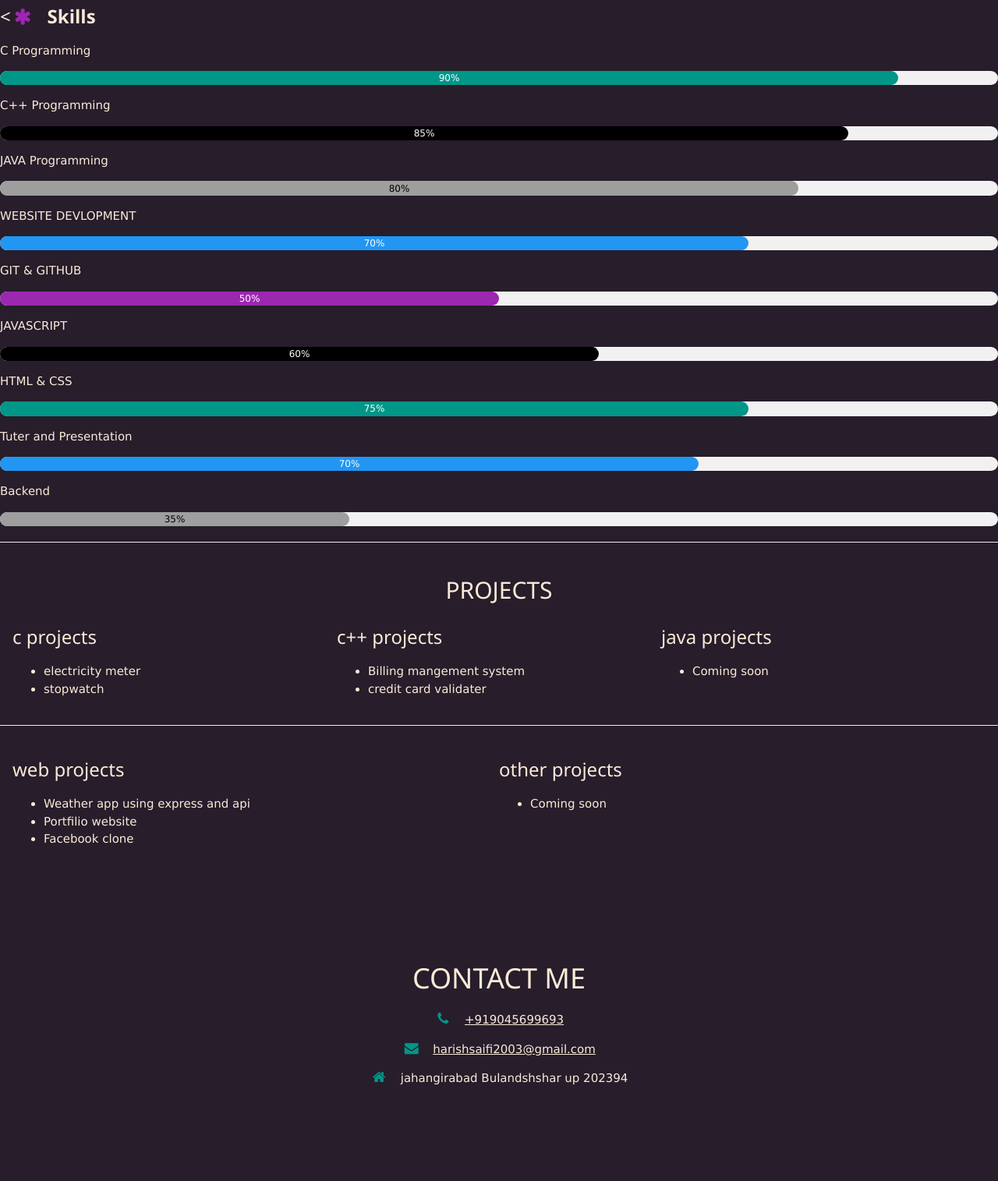
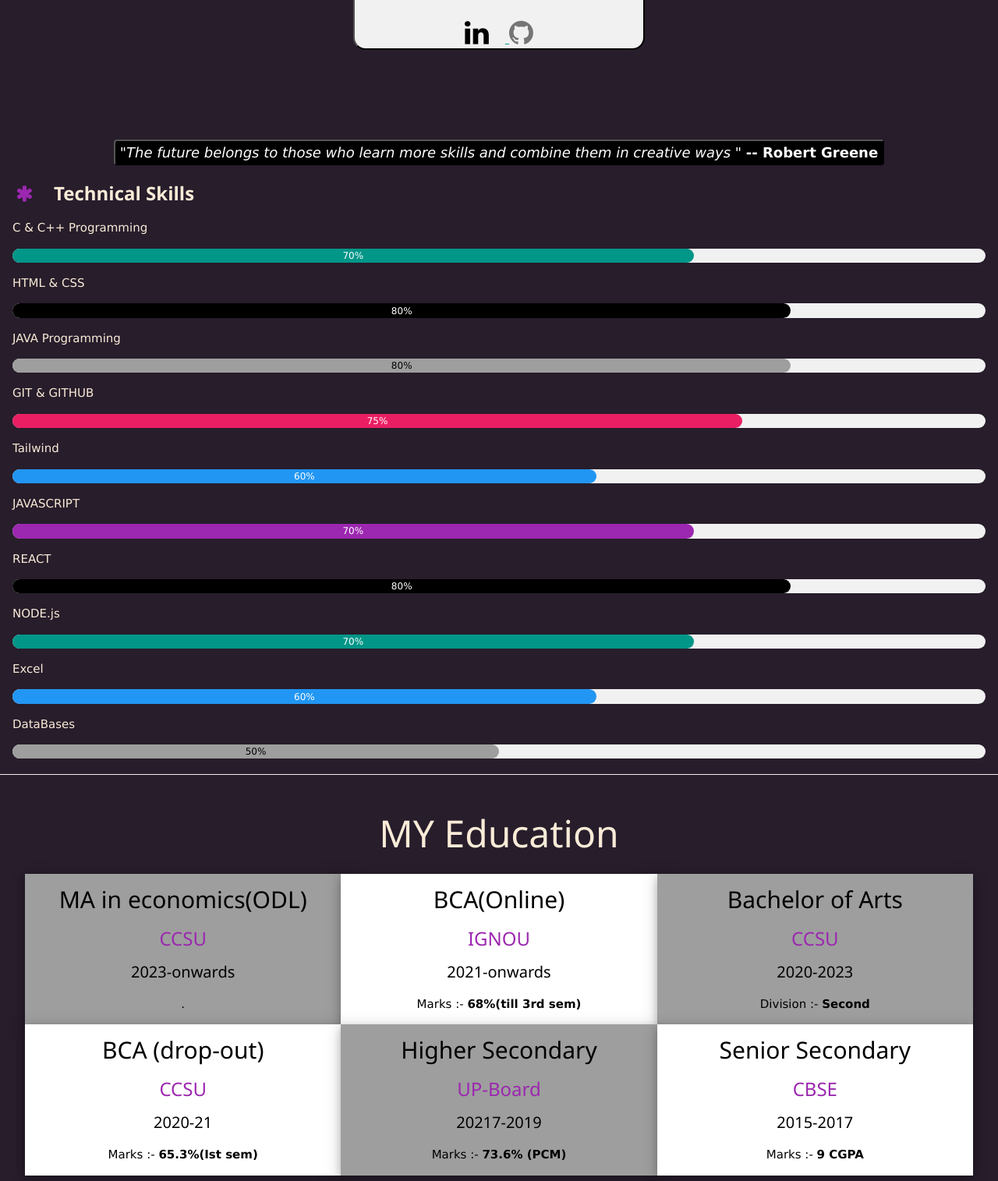
Before and after one commit to arishsaifi/hs, a plain HTML site: page index.html in a window 1280 px wide. Shown: the part 1205-2720 px from the top of the page at 78% size. Drawn offline with nearby package versions, Linux system fonts and the light colour scheme.

Commit message:
Project update

```diff
--- a/index.html
+++ b/index.html
@@ -37,17 +37,22 @@
     </div>
     <div class="space"></div>
 
+
     <div class="main w3-container" id="about">
-    <h1> ABOUT ME</h1>
+        <h1 style="font-weight: 700; font-size:xx-large;"> ABOUT ME</h1>
         <div class="w3-third">
-        <img src="images/harish.jpg" alt="" class="w3-round"style="height: 350px;">
+            <img src="images/harish.jpg" alt="" class="w3-round" style="height: 350px;">
         </div>
         <div class="w3-twothird">
             <p>
-          <br><br> &nbsp;&nbsp;&nbsp;&nbsp;&nbsp;  I am Harish saifi . i am a student of BA-IIIrd and BCA-IInd.I am learning FULLSTACK DEVLOPMENT.I use a creative approach to problem solving.I am a dependable person who is great at time management.I am always energetic and eager to learn new skills.
+                <br><br> &nbsp;&nbsp;&nbsp;&nbsp;&nbsp; I am Harish saifi .I am a FULLSTACK DEVLOPER USING MERN.I use a
+                creative approach to problem solving.I am a dependable person who is great at time management.I am
+                always energetic and eager to learn new skills.
             </p>
-        <p><br>  </p>
-        <p>&nbsp;&nbsp;&nbsp;&nbsp;&nbsp;&nbsp;  I love phography and play games.I am a quick and self learner. Creative, sharp-minded person with leadership & coaching skills. Strong time-management skills and work ethic. Revenue- and results-driven.</p>
+            <p><br> </p>
+            <p>&nbsp;&nbsp;&nbsp;&nbsp;&nbsp;&nbsp; I love phography and play games.I am a quick and self learner.
+                Creative, sharp-minded person with leadership & coaching skills. Strong time-management skills and work
+                ethic. Revenue- and results-driven.</p>
         </div>
     </div>
 
@@ -60,58 +65,121 @@
     </div>
     <div class="space5"></div>
     <div class=" w3-center">
+        <button class="w3-button-center  w3-round-xlarge w3-text-teal w3-light-grey w3-border-teal;"><b>
+                <p>Please,Check my Github and Linkedin Acc.</p><br />
+                <a href="https://www.linkedin.com/in/arishsaifi">
+                    <i class="fa fa-linkedin w3-hover-opacity w3-text-black w3-xxlarge"></i></a>
+                &nbsp;&nbsp;&nbsp;<a href="https://github.com/arishsaifi">
+                    <i class="fa fa-github w3-hover-opacity w3-text-grey w3-xxlarge"></i></a>
+            </b> </button>
+        </b> </button>
+
+        <br />
+
+    </div>
+    <div class="space5"></div>
+    <div class=" w3-center">
         <button class="w3-button-center w3-large w3-round w3-black w3-border-purple;"><i> "The future belongs to those
                 who learn more skills and combine them in creative ways "</i>
             <b>-- Robert Greene</b> </button>
     </div>
-    <div>
+    <div class="w3-margin w3-margin-right w3-margin-left">
         <p class="w3-large">
         <h3>
-            <<b><i class="fa fa-asterisk fa-fw w3-margin-right w3-text-purple"></i>Skills
+            <b><i class="fa fa-asterisk fa-fw w3-margin-right w3-text-purple"></i> Technical <b>Skills</b>
         </h3></b></p>
-        <p>C Programming</p>
+        <p>C & C++ Programming</p>
         <div class="w3-light-grey w3-round-xlarge w3-small">
-            <div class="w3-container w3-center w3-round-xlarge w3-teal" style="width:90%">90%</div>
+            <div class="w3-container w3-center w3-round-xlarge w3-teal" style="width:70%">70%</div>
         </div>
-        <p>C++ Programming</p>
+        <p>HTML & CSS</p>
         <div class="w3-light-grey w3-round-xlarge w3-small">
-            <div class="w3-container w3-center w3-round-xlarge w3-black" style="width:85%">
-                <div class="w3-center w3-text-white">85%</div>
+            <div class="w3-container w3-center w3-round-xlarge w3-black" style="width:80%">
+                <div class="w3-center w3-text-white">80%</div>
             </div>
         </div>
         <p>JAVA Programming</p>
         <div class="w3-light-grey w3-round-xlarge w3-small">
             <div class="w3-container w3-center w3-round-xlarge w3-grey" style="width:80%">80%</div>
         </div>
-        <p>WEBSITE DEVLOPMENT</p>
-        <div class="w3-light-grey w3-round-xlarge w3-small">
-            <div class="w3-container w3-center w3-round-xlarge w3-blue" style="width:75%">70%</div>
-        </div>
         <p>GIT & GITHUB</p>
         <div class="w3-light-grey w3-round-xlarge w3-small">
-            <div class="w3-container w3-center w3-round-xlarge w3-purple" style="width:50%">50%</div>
+            <div class="w3-container w3-center w3-round-xlarge w3-pink" style="width:75%">75%</div>
+        </div>
+        <p>Tailwind</p>
+        <div class="w3-light-grey w3-round-xlarge w3-small">
+            <div class="w3-container w3-center w3-round-xlarge w3-blue" style="width:60%">60%</div>
         </div>
         <p>JAVASCRIPT</p>
         <div class="w3-light-grey w3-round-xlarge w3-small">
-            <div class="w3-container w3-center w3-round-xlarge w3-black" style="width:60%">
-                <div class="w3-center w3-text-white">60%</div>
+            <div class="w3-container w3-center w3-round-xlarge w3-purple" style="width:70%">70%</div>
+        </div>
+        <p>REACT</p>
+        <div class="w3-light-grey w3-round-xlarge w3-small">
+            <div class="w3-container w3-center w3-round-xlarge w3-black" style="width:80%">
+                <div class="w3-center w3-text-white">80%</div>
             </div>
         </div>
-        <p>HTML & CSS</p>
+        <p>NODE.js</p>
         <div class="w3-light-grey w3-round-xlarge w3-small">
-            <div class="w3-container w3-center w3-round-xlarge w3-teal" style="width:75%">75%</div>
+            <div class="w3-container w3-center w3-round-xlarge w3-teal" style="width:70%">70%</div>
         </div>
-        <p>Tuter and Presentation</p>
+        <p>Excel</p>
         <div class="w3-light-grey w3-round-xlarge w3-small">
-            <div class="w3-container w3-center w3-round-xlarge w3-blue" style="width:70%">70%</div>
+            <div class="w3-container w3-center w3-round-xlarge w3-blue" style="width:60%">60%</div>
         </div>
-        <p>Backend</p>
+        <p>DataBases</p>
         <div class="w3-light-grey w3-round-xlarge w3-small">
-            <div class="w3-container w3-center w3-round-xlarge w3-grey" style="width:35%">35%</div>
+            <div class="w3-container w3-center w3-round-xlarge w3-grey" style="width:50%">50%</div>
         </div>
     </div>
     <hr class="hr">
-    <div class="w3-container " id="projects">
+    <div class="w3-container " id="education">
+        <h2 style="text-align: center;" class="w3-text-rey w3-xxxlarge"> MY Education</h2>
+        <div class="w3-margin ">
+            <div class="w3-card-4 w3-third w3-grey w3-center">
+                <h2 class="">MA in economics(ODL)</h2>
+                <h3 class="w3-text-purple">CCSU</h3>
+                <h4>2023-onwards</h4>
+                <p>. <span><b></b></span> </p>
+            </div>
+            <div class="w3-card-4 w3-third w3-white w3-center">
+                <h2 class="w3-text-black">BCA(Online)</h2>
+                <h3 class="w3-text-purple">IGNOU</h3>
+                <h4>2021-onwards</h4>
+                <p>Marks  :- <span><b> 68%(till 3rd sem)</b></span> </p>
+            </div>
+            <div class="w3-card-4 w3-third w3-grey w3-center ">
+                <h2 class="">Bachelor of Arts</h2>
+                <h3 class="w3-text-purple">CCSU</h3>
+                <h4>2020-2023</h4>
+                <p>Division  :-  <span><b> Second</b></span> </p>
+            </div>
+        </div>
+        <div class="w3-margin">
+            <div class="w3-card-4 w3-third w3-white w3-center">
+                <h2 class="">BCA (drop-out)</h2>
+                <h3 class="w3-text-purple">CCSU</h3>
+                <h4>2020-21</h4>
+                <p> Marks  :-  <span><b> 65.3%(Ist sem)</b></span> </p>
+            </div>
+            <div class="w3-card-4 w3-third w3-grey w3-center">
+                <h2 class="">Higher Secondary </h2>
+                <h3 class="w3-text-purple">UP-Board</h3>
+                <h4>20217-2019</h4>
+                <p>Marks :-  <span><b> 73.6% (PCM)</b></span> </p>
+            </div>
+            <div class="w3-card-4 w3-third w3-white w3-center">
+                <h2 class="w3-text-black">Senior Secondary </h2>
+                <h3 class="w3-text-purple">CBSE</h3>
+                <h4>2015-2017</h4>
+                <p>Marks :-  <span><b> 9 CGPA</b></span> </p>
+            </div>
+        </div>
+
+
+    </div>
+    <!-- <div class="w3-container " id="projects">
         <h2 style="text-align: center;">PROJECTS</h2>
         <div class="w3-third">
             <h3>c projects</h3>
@@ -135,9 +203,9 @@
                 <li>Coming soon </li>
             </ul>
         </div>
-    </div>
-    <hr class=" hr">
-            <div class="w3-container">
+    </div> -->
+    <!-- <hr class=" hr"> -->
+    <!-- <div class="w3-container">
                 <div class="w3-half">
                     <h3>web projects</h3>
                     <ul>
@@ -153,7 +221,7 @@
                         <li>Coming soon </li>
                     </ul>
                 </div>
-            </div>
+            </div> -->
     <div class="space"></div>
 
     <div class="w3-container w3-center" id="contact">
@@ -163,8 +231,7 @@
             <p><i class="fa fa-phone fa-fw w3-margin-right w3-large w3-text-teal"></i>+919045699693</p>
         </a>
         <a href="mailto:harishsaifi2003@gmail.com">
-                    <p><i
-                            class="fa fa-envelope fa-fw w3-margin-right w3-large w3-text-teal"></i>harishsaifi2003@gmail.com
+            <p><i class="fa fa-envelope fa-fw w3-margin-right w3-large w3-text-teal"></i>harishsaifi2003@gmail.com
             </p>
         </a>
         <p><i class="fa fa-home fa-fw w3-margin-right w3-large w3-text-teal"></i>jahangirabad Bulandshshar up
@@ -175,15 +242,12 @@
     <div class="space"></div>
     <footer class="w3-content w3-padding-64 w3-text-purple w3-xxxlarge w3-center">
         <h3 style="text-align: center; color:white;">-: Connect me on :-</h3>
-                <a href="https://www.facebook.com/harishsaifi01"> <i
-                        class="fa fa-facebook-official w3-hover-opacity"></i></a>
-                <a href="https://www.instagram.com/im.saifi.arish/"> <i
-                        class="fa fa-instagram w3-hover-opacity"></i></a>
+        <a href="https://www.facebook.com/harishsaifi01"> <i class="fa fa-facebook-official w3-hover-opacity"></i></a>
+        <a href="https://www.instagram.com/im.saifi.arish/"> <i class="fa fa-instagram w3-hover-opacity"></i></a>
         <a href="https://wa.link/6211co"> <i class="fa fa-whatsapp w3-hover-opacity"></i></a>
         <!-- <i class="fa fa-pinterest-p w3-hover-opacity"></i> -->
         <a href="https://twitter.com/harish_saifi_10"> <i class="fa fa-twitter w3-hover-opacity"></i></a>
-                <a
-                    href="https://www.linkedin.com/in/harish-saifi-6b64401b6/?trk=public_profile_browsemap&originalSubdomain=in">
+        <a href="https://www.linkedin.com/in/harish-saifi-6b64401b6/?trk=public_profile_browsemap&originalSubdomain=in">
             <i class="fa fa-linkedin w3-hover-opacity"></i></a>
     </footer>
 </body>
```
Lines whose indentation alone changed are shown as unchanged.
